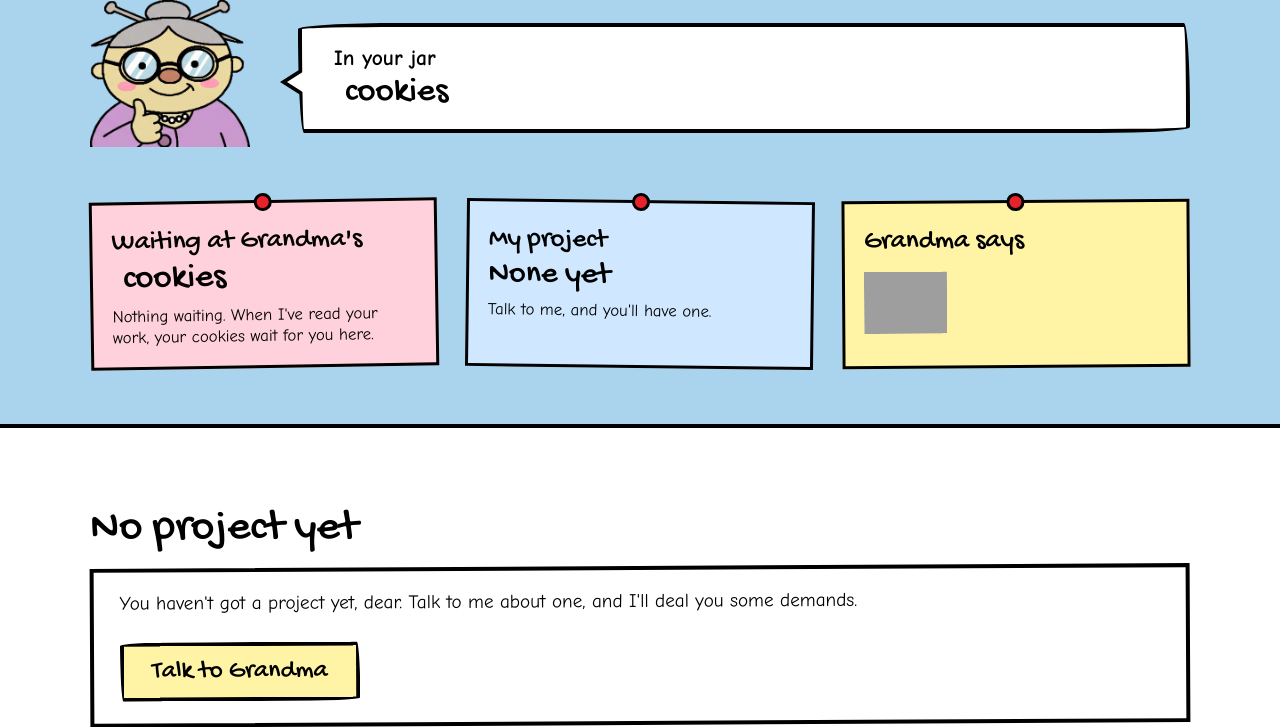
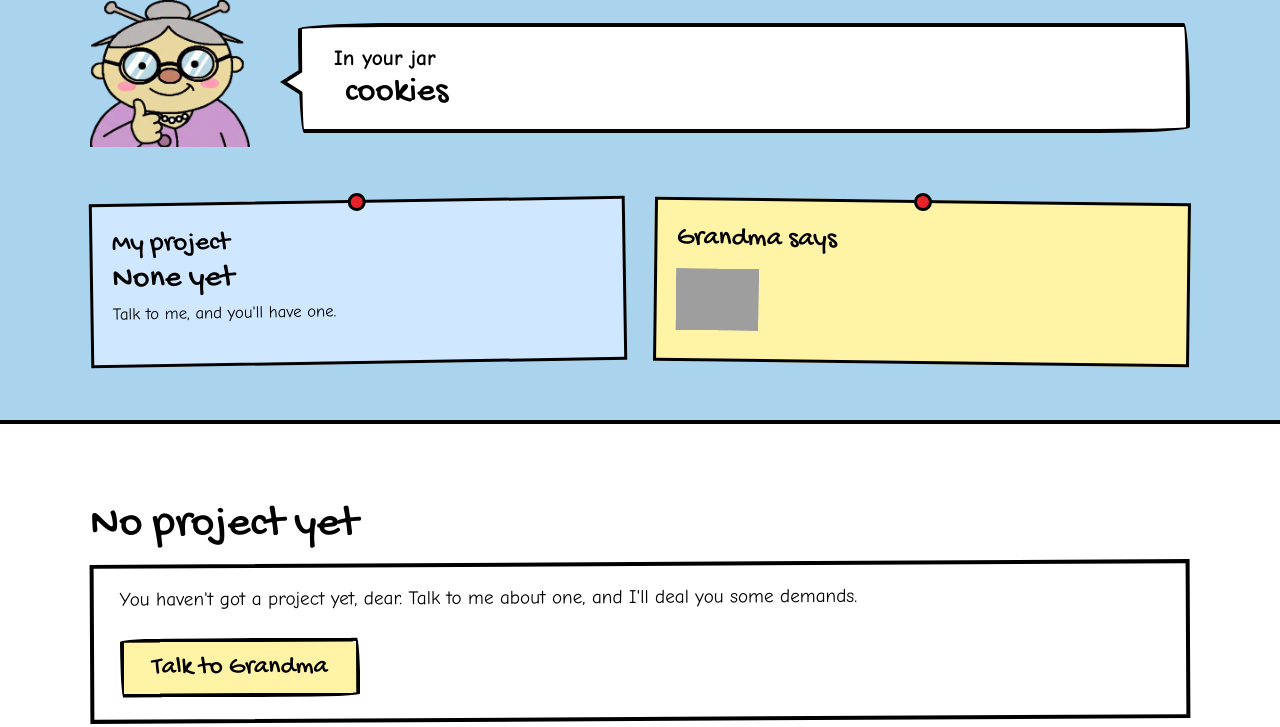
Before and after one commit to ThisisShashwat/grandma-public, a Python web app: template templates/pages/dashboard.html in a window 1280 px wide. Shown: the part 241-968 px from the top of the page. Run offline with Jinja, Linux system fonts and the light colour scheme; the template is opened without the code that fills it, so the values that code supplies are empty; some libraries are stand-ins or nearby versions; grey boxes are pictures that could not be loaded.

Commit message:
Dashboard: remove the always-empty cookies waiting at Grandma's card (Q47)
A person with an uncollected result is sent to Grandma before the dashboard, so the card
was always 0. Removes the template card, its CSS rule, summary.waiting_cookies and
Summary.waiting; tests and docs updated. The submission slip's waiting label stays.

Co-Authored-By: Claude Sonnet 5.5 <noreply@anthropic.com>

```diff
--- a/dashboard/records.py
+++ b/dashboard/records.py
@@ -75,7 +75,6 @@ class Paged:
 class Summary:
     name: str
     balance: int
-    waiting: int            # cookies awarded but not yet collected: the person's current pay
     project: ProjectCard | None
     says: Says
     submissions: tuple      # the latest few
--- a/static/css/sections/dashboard.css
+++ b/static/css/sections/dashboard.css
@@ -29,7 +29,6 @@
 .dash-note:nth-child(3n+1) { rotate: -0.9deg; }
 .dash-note:nth-child(3n+2) { rotate: 0.7deg; }
 .dash-note:nth-child(3n+3) { rotate: -0.4deg; }
-.dash-note--pink { background: var(--note-pink); }
 .dash-note--blue { background: var(--note-blue); }
 .dash-note h2 { margin: 0 0 0.3rem; font-size: 1.7rem; }
 .dash-name { margin: 0; font-family: var(--display); font-size: 2rem; line-height: 1; overflow-wrap: anywhere; }
--- a/templates/pages/dashboard.html
+++ b/templates/pages/dashboard.html
@@ -27,12 +27,6 @@
     </div>
 
     <div class="dash-notes">
-      <section class="dash-note dash-note--pink" aria-labelledby="dash-waiting">
-        <h2 id="dash-waiting">Waiting at Grandma's</h2>
-        <p class="dash-big"><b>{{ dash.waiting }}</b> <span>{{ "cookie" if dash.waiting == 1 else "cookies" }}</span></p>
-        <p class="dash-small">{% if dash.waiting %}Awarded, not collected. Come and see me.{% else %}Nothing waiting. When I've read your work, your cookies wait for you here.{% endif %}</p>
-      </section>
-
       <section class="dash-note dash-note--blue" aria-labelledby="dash-now">
         <h2 id="dash-now">My project</h2>
         {% if project %}
```
Also changed, not shown: dashboard/summary.py (+2 -8 lines).
